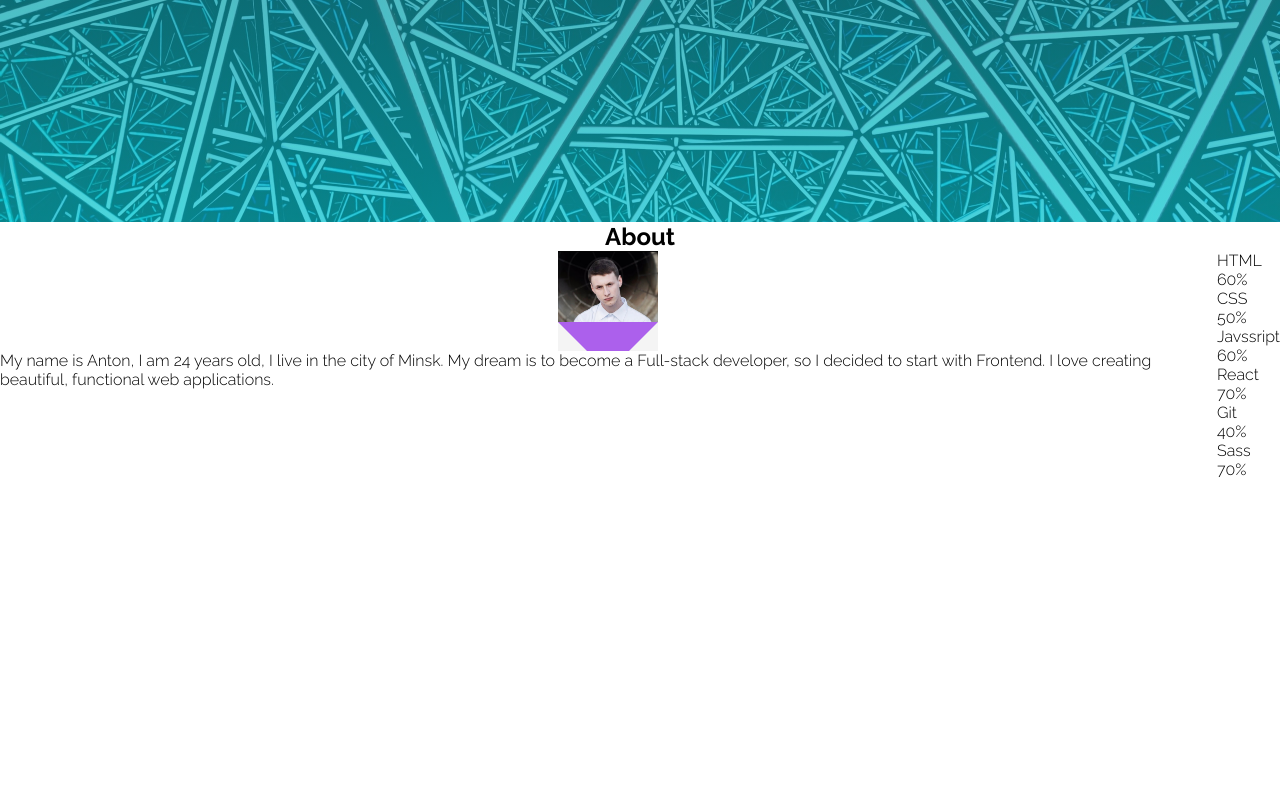
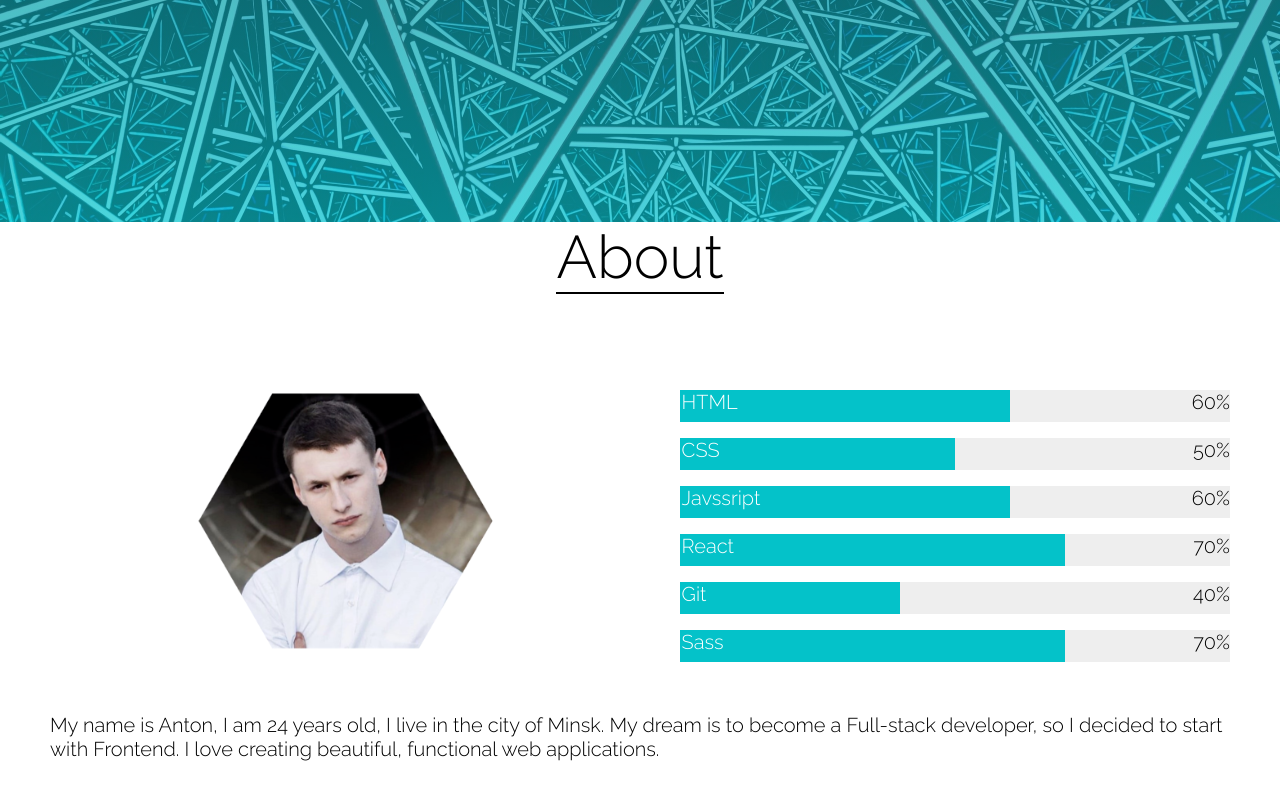
Before and after one commit to AntonParkhimovich/portfolio, a React (Create React App) app in the folder portfolio/: page / in a window 1280 px wide. Shown: the part 580-1380 px from the top of the page. Before the commit the page ends 1059 px from the top, so only its background shows below. Built offline with nearby package versions, Linux system fonts and the light colour scheme.

Commit message:
feat: finish about section

```diff
--- a/portfolio/src/components/About.js
+++ b/portfolio/src/components/About.js
@@ -1,4 +1,4 @@
-import avatar from '../styles/image/avatar.jpg'
+
 import LanguageContext from "../contextLanguage";
 import { useContext } from 'react';
 import { skills } from '../skillsData';
@@ -11,13 +11,13 @@ export const About =()=>{
             <div className={'about-main'}>
                 <div className={'about-me'}>
                     <div className={'about-me__avatar'}></div>
-                    <span className={'about-me__text'}>{language.about.description}</span>
                 </div>
                 <div className={'about-skills'}>
                    {skills.map(({text, procent})=>{
                        return <Toolbar text={text} procents={procent}/>
                    })}
                 </div>
+                <span className={'about-me__text'}>{language.about.description}</span>
             </div>
 
         </section>
--- a/portfolio/src/components/Toolbar.js
+++ b/portfolio/src/components/Toolbar.js
@@ -1,7 +1,7 @@
 export const Toolbar =({text, procents}) => {
     return(
         <div className={'about-skills__toolbar'}>
-            <div className={'about-skills__fill'}>
+            <div style={{width: procents}} className={'about-skills__fill'} >
                 <div className={'about-skills__text'}>
                     {text}
                 </div>
--- a/portfolio/src/styles/components/_about.scss
+++ b/portfolio/src/styles/components/_about.scss
@@ -2,63 +2,68 @@
 display: flex;
 flex-direction: column;
 font-family: $font-family;
+padding: 0 50px;
+height: 594px;
     &-title{
         margin: 0 auto;
+        font-size: 60px;
+        font-weight: 300;
+        margin-bottom: 80px;
+    }
+    &-title::after{
+       content: '';
+       display: block;
+       border-top: 2px solid black;
     }
     &-main{
-        display: flex;
+    display: flex;
+    flex-wrap: wrap;
+    justify-content: space-between;
+    height: 431px;
     }
 }
 .about-me{
     display: flex;
     flex-direction: column;
     align-items: center;
+    justify-content: space-between;
+    width: 50%;
     &__avatar{
-        width: 100px;
-        height: 100px;
-        background: url('../image/avatar.jpg');
+        width: 255px;
+        height: 294px;
+        background: url('../image/avatar.png');
         background-size: cover;
-        position: relative;
-    }
-    &__avatar::before {
-        content: '';
-        width: 42px;
-        height: 0;
-        position: absolute;
-        top: 0;
-        left: 0;
-        border-bottom: 29px ;
-        border-left: 29px;
-        border-right: 29px;
-    }
-    &__avatar::after{
-        content: '';
-        width: 42px;
-        height: 0;
-        position: absolute;
-        bottom: 0;
-        left: 0;
-        border-top: 29px solid #ac60ec;
-        border-left: 29px solid #f4f4f4;
-        border-right: 29px solid #f4f4f4;
+       transform: rotate(-90deg);
     }
 
-
     &__text{
-
+        font-size: 20px;
     }
 }
 .about-skills{
+    display: flex;
+    flex-direction: column;
+    justify-content: flex-start;
+
    &__toolbar{
+    display: flex;
+    background-color:#eee;
+    color: white;
+    font-size: 20px;
+    width: 43vw;
+    height: 32px;
+    justify-content: space-between;
+    margin-top: 16px;
+   }
 
-   }
    &__fill{
-
+   background-color: $azure;
    }
    &__text{
+    margin-left: 2px;
 
    }
    &__procents{
-
+    color: black;
    }
 }
```
Also changed, not shown: portfolio/src/styles/image/avatar.jpg (deleted), portfolio/src/styles/image/avatar.png (added).
